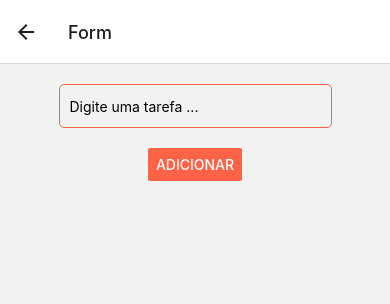
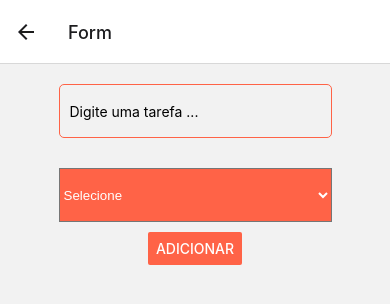
Before and after one commit to renanfortkamp/todoList_reactNative, a React Native app: screen /Form in a window 390 px wide. Shown: the top 304 px of the page. Built offline with nearby package versions, Linux system fonts and the light colour scheme; no server answers.

Commit message:
feat: adiciona select no formulario de nova tarefa

```diff
--- a/package.json
+++ b/package.json
@@ -11,6 +11,7 @@
     "ngrox": "npx ngrok http 3333"
   },
   "dependencies": {
+    "@react-native-picker/picker": "^2.4.4",
     "@react-navigation/native": "^6.0.12",
     "@react-navigation/stack": "^6.2.3",
     "expo": "~46.0.9",
--- a/src/pages/Form/Form.js
+++ b/src/pages/Form/Form.js
@@ -1,28 +1,35 @@
 import { View, TextInput, StyleSheet, Button, Text } from 'react-native'
 import { commonStyles } from '../../styles/CommonStyles'
 import { useState, useEffect } from 'react'
+import { Picker } from '@react-native-picker/picker'
 
 import { API } from '../Home/Home'
 
 export default function Form() {
 
   const [description, setDescription] = useState('')
+  const [category, setCategory] = useState('')
 
-
-  useEffect(() =>  {
+  useEffect(() => {
     console.log('entrei aqui')
-    if(description === 'estudar') {
+    if (description === 'estudar') {
       alert('Estude mesmo')
     }
   }, [description])
 
   function addNewTask() {
-    if (description.length > 3) {
+
+    if(description.length < 4) {
+      alert('Digite uma tarefa mais detalhada')
+    } else if(category === '') {
+      alert('Selecione uma categoria')
+    } else {
       fetch(API + '/tasks', {
         method: 'POST',
         body: JSON.stringify({
           description: description,
-          status: false
+          status: false,
+          category: category
         }),
         headers: {
           'Content-type': 'application/json'
@@ -35,9 +42,10 @@
           //console.log(data)
         })
         .catch(() => alert('Houve ao erro tentar cadastrar a tarefa'))
-    } else {
-      alert('Digite uma tarefa mais detalhada')
     }
+
+
+
   }
 
   return (
@@ -51,6 +59,18 @@
         onChangeText={setDescription}
         autoFocus
       />
+
+      <Picker
+        selectedValue={category}
+        onValueChange={(value) => setCategory(value)}
+        style={styles.select}
+      >
+        <Picker.Item label='Selecione' value="" />
+        <Picker.Item label='Estudos' value="estudos" />
+        <Picker.Item label='Casa' value="casa" />
+        <Picker.Item label='Outros' value="outros" />
+      </Picker>
+
       <Button title='Adicionar' color="tomato" onPress={addNewTask} />
     </View>
   )
@@ -60,5 +80,12 @@
   container: {
     alignItems: 'center',
     paddingTop: 20
+  },
+  select: {
+    backgroundColor: 'tomato',
+    color: '#FFF',
+    margin: 10,
+    width: '70%',
+    height: 54
   }
 })
--- a/src/pages/Home/Home.js
+++ b/src/pages/Home/Home.js
@@ -7,8 +7,10 @@
   StatusBar,
   TextInput,
   ScrollView,
-  TouchableOpacity
+  TouchableOpacity,
+  Alert
 } from 'react-native'
+
 
 import { useEffect, useState } from 'react'
 
@@ -18,7 +20,7 @@
 
 import { useIsFocused } from '@react-navigation/native'
 
-export const API = 'http://8b85-2804-29b8-5041-57-7229-6425-7d7f-5fac.ngrok.io'
+export const API = 'http://5d07-2804-29b8-5041-57-7bf-a092-3a4f-90a2.ngrok.io'
 
 export default function Home({ navigation }) {
 
@@ -60,8 +62,12 @@
       .catch((error) => console.log(error))
   }
 
-  function showDescriptionTask(description) {
-    alert(description)
+  function showDescriptionTask(description, category) {
+
+    Alert.alert(
+      category,
+      description
+    )
   }
 
 
@@ -72,7 +78,7 @@
   // GET -> pegar todas informações
   // POST -> cadastrar informacao
   // DELETE -> deletar uma informação por completo
-  // PUT -> atualiza um elmento por completo
+  // PUT -> atualiza um elemento por completo
   // PATCH ->  atualiza uma informaçao parcialmente
 
   function updateTask(taskId) {
@@ -99,9 +105,11 @@
 
   }, [telaFocada])
 
+  /*
   useEffect(() => {
     getTasks()
   }, [searchText])
+  */ // Exemplo para pesquisa em tempo real
 
   return (
     <SafeAreaView style={{ flex: 1 }}>
@@ -142,7 +150,7 @@
             >
               <TouchableOpacity
                 style={styles.descriptionCardTask}
-                onPress={() => showDescriptionTask(task.description)}
+                onPress={() => showDescriptionTask(task.description, task.category)}
               >
                 <Text numberOfLines={1} ellipsizeMode="tail">{task.description}</Text>
               </TouchableOpacity>
@@ -157,6 +165,7 @@
               <TouchableOpacity style={styles.buttonDeleteTask} onPress={() => deleteTask(task.id)}>
                 <Icon name="delete-outline" size={32} color="#FFF" />
               </TouchableOpacity>
+
             </View>
           ))}
 
--- a/src/styles/CommonStyles.js
+++ b/src/styles/CommonStyles.js
@@ -2,7 +2,7 @@
 
 export const commonStyles = StyleSheet.create({
   input: {
-    height: 44,
+    height: 54,
     width: '70%',
     borderColor: 'tomato',
     borderWidth: 1,
```
Also changed, not shown: 1 other file (tests, documents, lock files or other folders).
